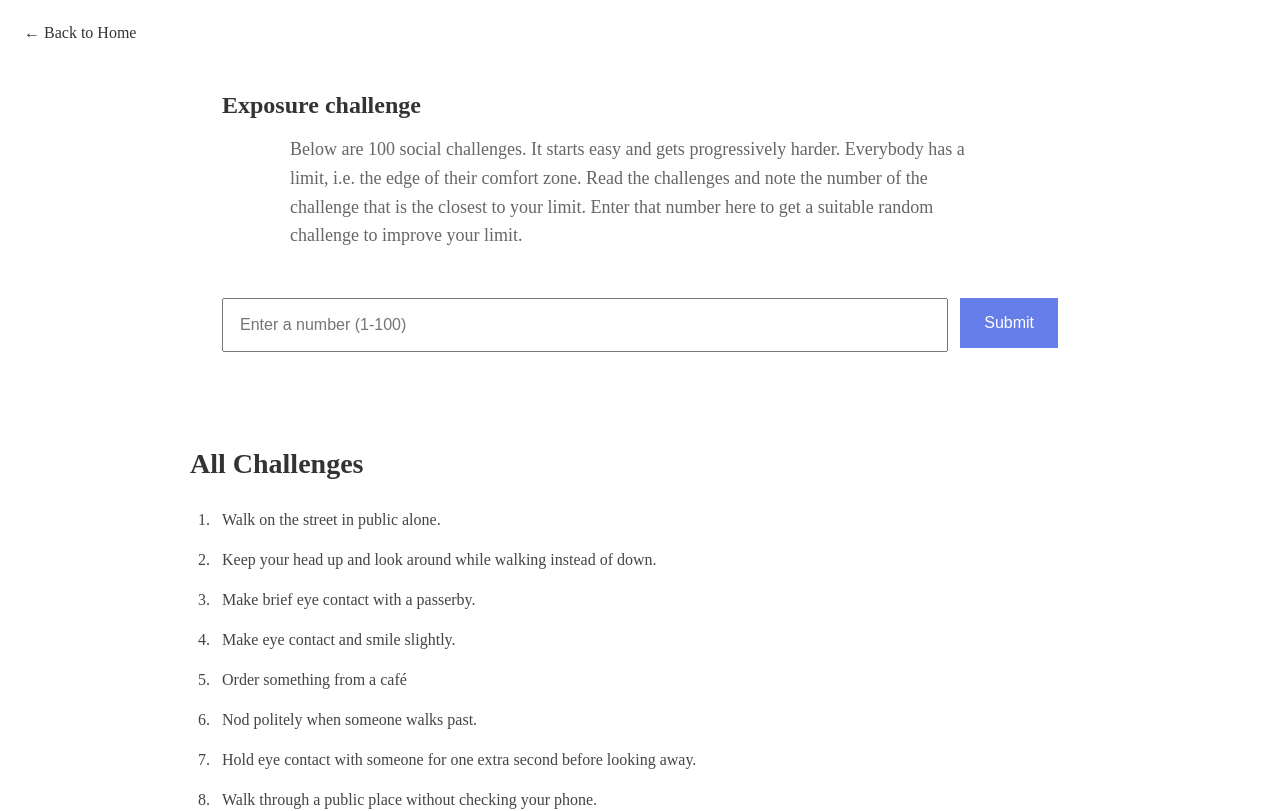
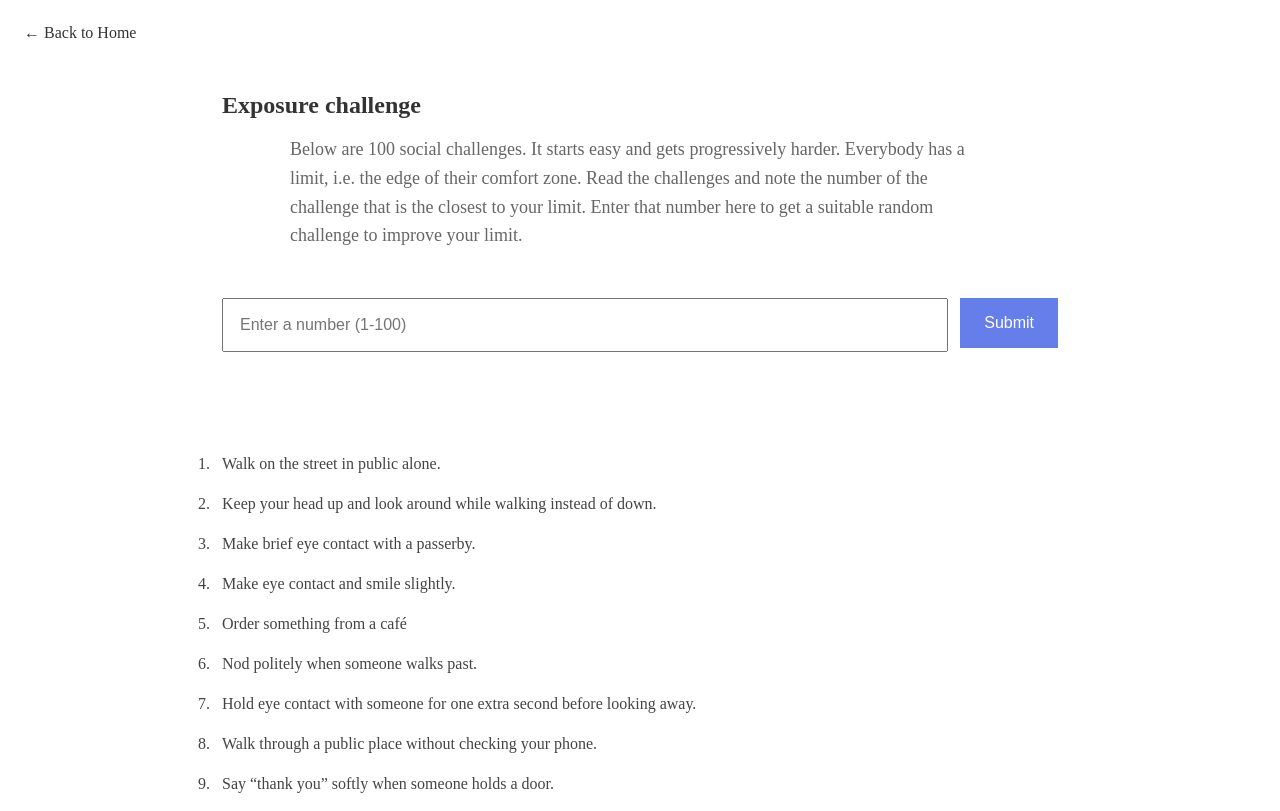
Before and after one commit to MaxHXie/maxhxie, a Next.js app in the folder next/: page /exposure-challenges in a window 1280 px wide. Shown: the top 811 px of the page. Built offline with nearby package versions, Linux system fonts and the light colour scheme.

Commit message:
Remove the "All Challenges" copy

```diff
--- a/next/app/exposure-challenges/page.tsx
+++ b/next/app/exposure-challenges/page.tsx
@@ -166,15 +166,6 @@ export default function ExposureChallenges() {
 
       {/* Full List of Challenges */}
       <div>
-        <h2
-          style={{
-            fontSize: 28,
-            marginBottom: 24,
-            color: "#333",
-          }}
-        >
-          All Challenges
-        </h2>
         <ol
           style={{
             lineHeight: 2,
```
